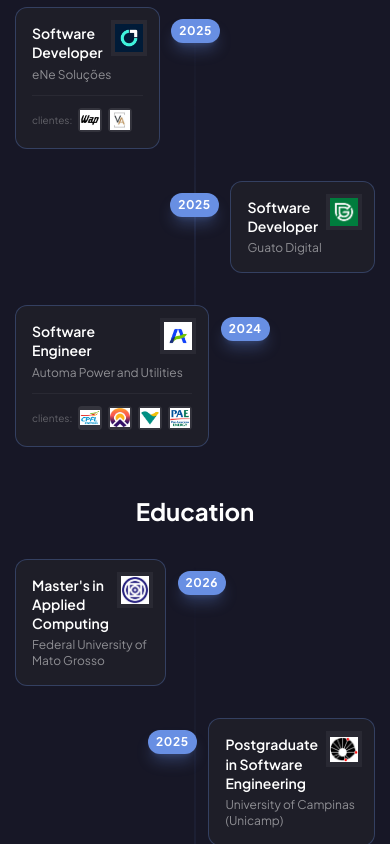
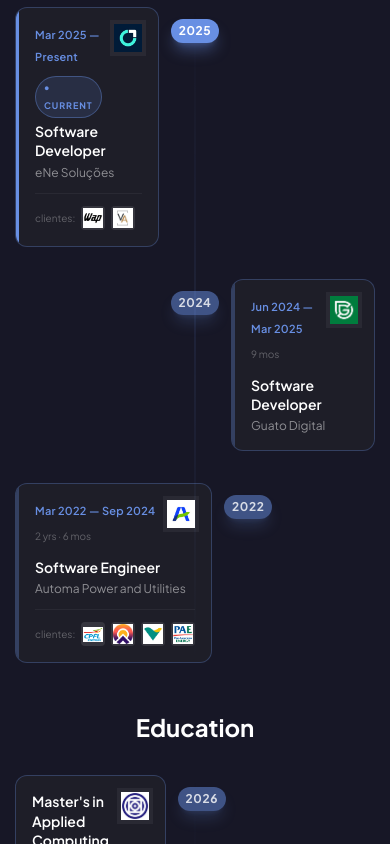
Before and after one commit to natanbtaques/NatanPortfolio, a Next.js app: page /contact in a window 390 px wide. Shown: the part 2480-3324 px from the top of the page. Built offline with nearby package versions, Linux system fonts and the light colour scheme.

Commit message:
Fix: Mobile

```diff
--- a/app/[locale]/resume/page.jsx
+++ b/app/[locale]/resume/page.jsx
@@ -5,35 +5,62 @@ import { Tooltip, TooltipContent, TooltipProvider, TooltipTrigger } from "@/comp
 import { motion } from "framer-motion";
 import { useTranslations } from "next-intl";
 
-/* ─── Timeline card ───────────────────────────────────────────────────────── */
-const TimelineCard = ({ item, type }) => (
-  <div className="bg-[#1e1e28] border border-accent/30 rounded-xl p-4 relative group hover:border-accent hover:bg-accent/5 hover:shadow-lg hover:shadow-accent/10 transition-all duration-300">
+/* ─── Helpers ─────────────────────────────────────────────────────────────── */
+const calcDuration = (start, end) => {
+  const now = new Date();
+  const e = end ?? { month: now.getMonth() + 1, year: now.getFullYear() };
+  const total = (e.year - start.year) * 12 + (e.month - start.month);
+  return { years: Math.floor(total / 12), months: total % 12, total };
+};
+
+/* ─── Experience card ─────────────────────────────────────────────────────── */
+const ExperienceCard = ({ item, t }) => {
+  const isCurrent = !item.endDate;
+  const dur = item.startDate ? calcDuration(item.startDate, item.endDate) : null;
+
+  const durLabel = dur
+    ? [
+        dur.years > 0 && `${dur.years} ${dur.years === 1 ? t("durationYr") : t("durationYrs")}`,
+        dur.months > 0 && `${dur.months} ${dur.months === 1 ? t("durationMo") : t("durationMos")}`,
+      ]
+        .filter(Boolean)
+        .join(" · ")
+    : null;
+
+  return (
+    <div className="bg-[#1e1e28] border border-accent/30 rounded-xl overflow-hidden group hover:border-accent hover:bg-accent/5 hover:shadow-lg hover:shadow-accent/10 transition-all duration-300">
+      <div className="flex">
+        {/* accent side bar — solid if current, muted if past */}
+        <div className={`w-[3px] flex-shrink-0 ${isCurrent ? "bg-accent" : "bg-accent/30"}`} />
+
+        <div className="flex-1 p-4 relative">
           {item.logo && (
             <div className="absolute top-3 right-3 w-9 h-9 rounded-lg overflow-hidden bg-white/5 flex items-center justify-center">
-        <Image
-          src={item.logo}
-          alt={item.institution ?? item.company}
-          width={36} height={36}
-          className="object-contain p-1"
-        />
+              <Image src={item.logo} alt={item.company} width={36} height={36} className="object-contain p-1" />
             </div>
           )}
 
-    {item.itemType === "course" && (
-      <span className="inline-block mb-2 px-2 py-0.5 text-[9px] font-bold uppercase tracking-widest border border-accent/30 text-accent rounded-full">
-        curso
+          {/* date range + current badge */}
+          <div className="flex flex-wrap items-center gap-2 mb-1 pr-10">
+            <span className="text-accent text-[11px] font-mono font-semibold tracking-wide">
+              {item.duration}
+            </span>
+            {isCurrent && (
+              <span className="px-2 py-0.5 bg-accent/15 text-accent text-[9px] font-bold uppercase tracking-widest rounded-full border border-accent/40">
+                ● {t("current")}
               </span>
             )}
+          </div>
 
-    <h4 className="text-sm font-semibold text-white leading-snug mb-1 pr-10">
-      {type === "experience" ? item.position : item.degree}
-    </h4>
+          {/* calculated duration */}
+          {durLabel && (
+            <p className="text-white/30 text-[10px] mb-3">{durLabel}</p>
+          )}
 
-    <p className="text-white/50 text-xs">
-      {type === "experience" ? item.company : item.institution}
-    </p>
+          <h4 className="text-sm font-semibold text-white leading-snug mb-1">{item.position}</h4>
+          <p className="text-white/50 text-xs">{item.company}</p>
 
-    {type === "experience" && item.clients?.length > 0 && (
+          {item.clients?.length > 0 && (
             <div className="flex items-center gap-1.5 mt-3 pt-3 border-t border-white/5">
               <span className="text-white/30 text-[10px]">clientes:</span>
               {item.clients.map((c, i) => (
@@ -51,16 +78,42 @@ const TimelineCard = ({ item, type }) => (
             </div>
           )}
         </div>
+      </div>
+    </div>
+  );
+};
+
+/* ─── Education card ──────────────────────────────────────────────────────── */
+const EducationCard = ({ item }) => (
+  <div className="bg-[#1e1e28] border border-accent/30 rounded-xl p-4 relative group hover:border-accent hover:bg-accent/5 hover:shadow-lg hover:shadow-accent/10 transition-all duration-300">
+    {item.logo && (
+      <div className="absolute top-3 right-3 w-9 h-9 rounded-lg overflow-hidden bg-white/5 flex items-center justify-center">
+        <Image src={item.logo} alt={item.institution} width={36} height={36} className="object-contain p-1" />
+      </div>
+    )}
+    {item.itemType === "course" && (
+      <span className="inline-block mb-2 px-2 py-0.5 text-[9px] font-bold uppercase tracking-widest border border-accent/30 text-accent rounded-full">
+        curso
+      </span>
+    )}
+    <h4 className="text-sm font-semibold text-white leading-snug mb-1 pr-10">{item.degree}</h4>
+    <p className="text-white/50 text-xs">{item.institution}</p>
+  </div>
 );
 
 /* ─── Alternating Timeline ────────────────────────────────────────────────── */
-const AlternatingTimeline = ({ items, type }) => (
+const AlternatingTimeline = ({ items, type, t }) => (
   <div className="relative">
     <div className="absolute left-1/2 -translate-x-1/2 top-0 bottom-0 w-px bg-gradient-to-b from-transparent via-accent/20 to-transparent" />
     <ul className="flex flex-col gap-8">
       {items.map((item, i) => {
         const isLeft = i % 2 === 0;
-        const year = item.duration.match(/\d{4}/g)?.pop() ?? "";
+        // show current year for active jobs, start year otherwise
+        const isBadgeCurrent = type === "experience" && !item.endDate;
+        const year = isBadgeCurrent
+          ? String(new Date().getFullYear())
+          : item.duration.match(/\d{4}/)?.[0] ?? "";
+        const isCurrent = type === "experience" && !item.endDate;
         return (
           <motion.li
             key={i}
@@ -72,18 +125,28 @@ const AlternatingTimeline = ({ items, type }) => (
             style={{ gridTemplateColumns: "1fr 48px 1fr" }}
           >
             <div className={isLeft ? "pr-3" : ""}>
-              {isLeft && <TimelineCard item={item} type={type} />}
+              {isLeft && (type === "experience"
+                ? <ExperienceCard item={item} t={t} />
+                : <EducationCard item={item} />
+              )}
             </div>
 
             {/* year marker */}
             <div className="flex justify-center pt-3 relative z-10">
-              <span className="font-mono text-xs font-bold text-white tracking-wider bg-accent rounded-full px-2 py-1.5 leading-none shadow-lg shadow-accent/30">
+              <span className={`font-mono text-xs font-bold tracking-wider rounded-full px-2 py-1.5 leading-none shadow-lg ${
+                isCurrent
+                  ? "text-white bg-accent shadow-accent/40"
+                  : "text-white/80 bg-accent/50 shadow-accent/20"
+              }`}>
                 {year}
               </span>
             </div>
 
             <div className={!isLeft ? "pl-3" : ""}>
-              {!isLeft && <TimelineCard item={item} type={type} />}
+              {!isLeft && (type === "experience"
+                ? <ExperienceCard item={item} t={t} />
+                : <EducationCard item={item} />
+              )}
             </div>
           </motion.li>
         );
@@ -96,12 +159,16 @@ const AlternatingTimeline = ({ items, type }) => (
 const Resume = () => {
   const t = useTranslations("resume");
 
+  const tExp = (key) => t(`experience.${key}`);
+
   const experienceItems = [
     {
       company: t("experience.items.0.company"),
       position: t("experience.items.0.position"),
       duration: t("experience.items.0.duration"),
       logo: "/assets/companies/ene-solucoes.png",
+      startDate: { month: 3, year: 2025 },
+      endDate: null,
       clients: [
         { name: "WAP",    logo: "/assets/companies/clients/wap.png" },
         { name: "Movart", logo: "/assets/companies/clients/movart.png" },
@@ -112,6 +179,8 @@ const Resume = () => {
       position: t("experience.items.1.position"),
       duration: t("experience.items.1.duration"),
       logo: "/assets/companies/guato-digital.png",
+      startDate: { month: 6, year: 2024 },
+      endDate: { month: 3, year: 2025 },
       clients: [],
     },
     {
@@ -119,6 +188,8 @@ const Resume = () => {
       position: t("experience.items.2.position"),
       duration: t("experience.items.2.duration"),
       logo: "/assets/companies/automa.png",
+      startDate: { month: 3, year: 2022 },
+      endDate: { month: 9, year: 2024 },
       clients: [
         { name: "CPFLR",              logo: "/assets/companies/clients/CPFLR.png" },
         { name: "Athon Energia",      logo: "/assets/companies/clients/athon_energia.png" },
@@ -181,7 +252,7 @@ const Resume = () => {
             <div className="mb-8 text-center xl:text-left">
               <h3 className="text-2xl font-bold">{t("experience.title")}</h3>
             </div>
-            <AlternatingTimeline items={experienceItems} type="experience" />
+            <AlternatingTimeline items={experienceItems} type="experience" t={tExp} />
           </div>
 
           {/* Education */}
@@ -189,7 +260,7 @@ const Resume = () => {
             <div className="mb-8 text-center xl:text-left">
               <h3 className="text-2xl font-bold">{t("education.title")}</h3>
             </div>
-            <AlternatingTimeline items={educationItems} type="education" />
+            <AlternatingTimeline items={educationItems} type="education" t={tExp} />
           </div>
 
         </div>
--- a/app/theme/globals.css
+++ b/app/theme/globals.css
@@ -31,6 +31,10 @@
     background: #688fe3;
   }
 
+  /* Hide scrollbar for horizontal project scroll on mobile */
+  .scrollbar-hide::-webkit-scrollbar { display: none; }
+  .scrollbar-hide { -ms-overflow-style: none; scrollbar-width: none; }
+
   /* Typography scale */
   .h1 {
     @apply text-[40px] xl:text-[62px] leading-[1.1] font-semibold;
--- a/messages/en.json
+++ b/messages/en.json
@@ -48,18 +48,23 @@
     "experience": {
       "title": "Experience",
       "description": "I have over three years of experience developing web and mobile applications, working on projects ranging from small business websites to large-scale platforms. With a strong background in frontend and backend technologies, my expertise extends to DevOps, where I have worked with Docker, AWS services (EC2, Lambda), and CI/CD pipelines to ensure scalable and efficient deployments.\n\nI have collaborated with clients from various industries, including e-commerce and SaaS platforms, delivering high-quality solutions tailored to their needs.\n\nMy ability to adapt to new technologies quickly and my experience in UX/UI design allow me to create seamless and intuitive user experiences.",
+      "current": "Current",
+      "durationYr": "yr",
+      "durationYrs": "yrs",
+      "durationMo": "mo",
+      "durationMos": "mos",
       "items": [{
         "company": "eNe Soluções",
         "position": "Software Developer",
-        "duration": "2025 - Present"
+        "duration": "Mar 2025 — Present"
       },{
         "company": "Guato Digital",
         "position": "Software Developer",
-        "duration": "2024 - 2025"
+        "duration": "Jun 2024 — Mar 2025"
       },{
         "company": "Automa Power and Utilities",
         "position": "Software Engineer",
-        "duration": "2022 - 2024"
+        "duration": "Mar 2022 — Sep 2024"
       }
     ]
     },
--- a/messages/es.json
+++ b/messages/es.json
@@ -48,21 +48,26 @@
     "experience": {
       "title": "Experiencia",
       "description": "Tengo más de tres años de experiencia desarrollando aplicaciones web y móviles, trabajando en proyectos que van desde sitios para pequeñas empresas hasta plataformas a gran escala. Con sólida base en tecnologías frontend y backend, también tengo experiencia en DevOps, trabajando con Docker, servicios AWS (EC2, Lambda) y pipelines CI/CD para asegurar implementaciones escalables y eficientes.\n\nHe colaborado con clientes de diversos sectores, incluidos comercio electrónico y plataformas SaaS, entregando soluciones de alta calidad adaptadas a sus necesidades.\n\nMi capacidad de adaptación rápida a nuevas tecnologías y mi experiencia en diseño UX/UI me permiten crear experiencias de usuario intuitivas y fluidas.",
+      "current": "Actual",
+      "durationYr": "año",
+      "durationYrs": "años",
+      "durationMo": "mes",
+      "durationMos": "meses",
       "items": [
         {
           "company": "eNe Soluções",
           "position": "Desarrollador de Software",
-          "duration": "2025 - Presente"
+          "duration": "Mar 2025 — Presente"
         },
         {
           "company": "Guato Digital",
           "position": "Desarrollador de Software",
-          "duration": "2024 - 2025"
+          "duration": "Jun 2024 — Mar 2025"
         },
         {
           "company": "Automa Power and Utilities",
           "position": "Ingeniero de Software",
-          "duration": "2022 - 2024"
+          "duration": "Mar 2022 — Sep 2024"
         }
       ]
     },
--- a/messages/pt.json
+++ b/messages/pt.json
@@ -48,21 +48,26 @@
     "experience": {
       "title": "Experiência",
       "description": "Tenho mais de três anos de experiência desenvolvendo aplicações web e mobile, atuando em projetos desde sites para pequenas empresas até plataformas de grande escala. Com sólida base em tecnologias frontend e backend, minha expertise também abrange DevOps, tendo trabalhado com Docker, serviços AWS (EC2, Lambda) e pipelines CI/CD para garantir implantações escaláveis e eficientes.\n\nColaborei com clientes de diversos setores, incluindo e-commerce e plataformas SaaS, entregando soluções de alta qualidade adaptadas às necessidades de cada projeto.\n\nMinha rápida adaptação a novas tecnologias e experiência em design UX/UI me permitem criar experiências de usuário intuitivas e fluidas.",
+      "current": "Atual",
+      "durationYr": "ano",
+      "durationYrs": "anos",
+      "durationMo": "mês",
+      "durationMos": "meses",
       "items": [
         {
           "company": "eNe Soluções",
           "position": "Desenvolvedor de Software",
-          "duration": "2025 - Presente"
+          "duration": "Mar 2025 — Presente"
         },
         {
           "company": "Guato Digital",
           "position": "Desenvolvedor de Software",
-          "duration": "2024 - 2025"
+          "duration": "Jun 2024 — Mar 2025"
         },
         {
           "company": "Automa Power and Utilities",
           "position": "Engenheiro de Software",
-          "duration": "2022 - 2024"
+          "duration": "Mar 2022 — Set 2024"
         }
       ]
     },
```
Also changed, not shown: app/[locale]/work/page.jsx (+168 -76 lines). Lines whose indentation alone changed are shown as unchanged.
